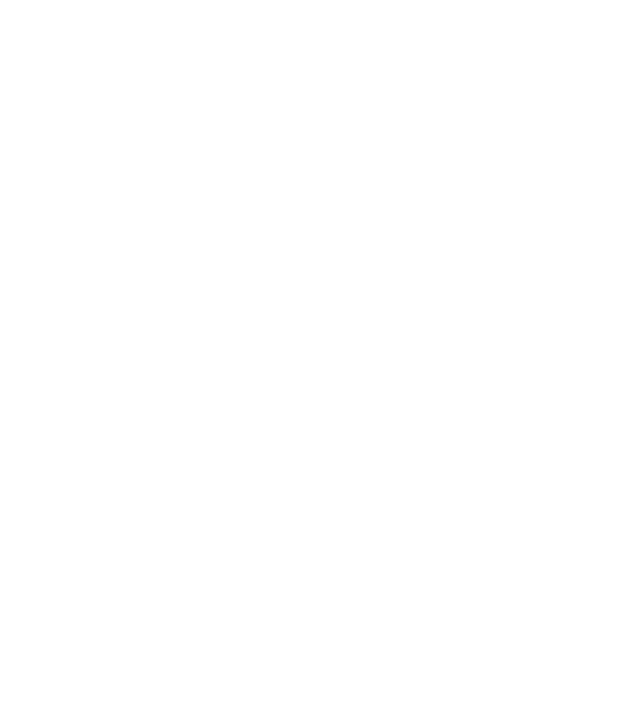
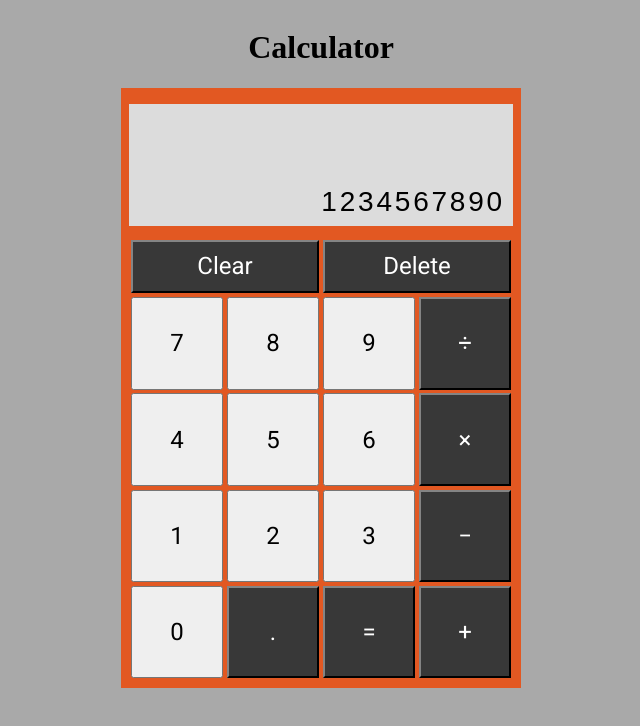
Before and after one commit to kevinhisel/calculator, a plain HTML site: page index.html in a window 1280 px wide. Shown: the whole page, without its empty margins (319-959 px from the left). Drawn offline with Linux system fonts and the light colour scheme; a web font is replaced by a local one.

Commit message:
Create basic HTML calculator without functionality

```diff
--- a/index.html
+++ b/index.html
@@ -1,12 +1,34 @@
 <!DOCTYPE html>
 <html lang="en">
 <head>
-    <title>Calculator</title>
-    <meta charset="UTF-8">
-    <link rel="stylesheet" href="style.css">
-    <script src="script.js" defer></script>
+  <title>Calculator</title>
+  <meta charset="UTF-8">
+  <link rel="stylesheet" href="style.css">
+  <script src="script.js" defer></script>
 </head>
 <body>
-
+  <h1>Calculator</h1>
+  <div id="calculator">
+    <div id="display"><p>1234567890</p></div>
+    <div class="row top">
+      <button type="button" class="clear">Clear</button><button type="button" class="delete">Delete</button>
+    </div>
+    <div class="row">
+      <button type="button">7</button><button type="button">8</button>
+      <button type="button">9</button><button class="invert" type="button">&divide;</button>
+    </div>
+    <div class="row">
+      <button type="button">4</button><button type="button">5</button>
+      <button type="button">6</button><button type="button" class="invert">&times;</button>
+    </div>
+    <div class="row">
+      <button type="button">1</button><button type="button">2</button>
+      <button type="button">3</button><button type="button" class="invert">&minus;</button>
+    </div>
+    <div class="row">
+      <button type="button">0</button><button type="button" class="invert">.</button>
+      <button type="button" class="invert">&equals;</button><button type="button" class="invert">&plus;</button>
+    </div>
+  </div>
 </body>
 </html>
--- a/style.css
+++ b/style.css
@@ -0,0 +1,87 @@
+@import url('https://fonts.googleapis.com/css2?family=Roboto&family=Zen+Dots&display=swap');
+
+* {
+  box-sizing: border-box;
+}
+
+body, #calculator, #display, .row {
+  display: flex;
+}
+
+body, #calculator {
+  flex-direction: column;
+}
+
+body {
+  background-color: #A9A9A9;
+  align-items: center;
+}
+
+#calculator {
+  background-color: #E25822;
+  height: 75vh;
+  width: 50vh;
+  padding: .5em;
+}
+
+
+.row, .row > button {
+  flex: 1;
+}
+
+.top {
+  flex: .6;
+}
+
+#display {
+  background-color: #DCDCDC;
+  flex: 1.1;
+  justify-content: flex-end;
+  align-items: flex-end;
+  margin: .5em 0 .75em;
+  padding: .5em;
+}
+
+#display p {
+  font: 1.75em 'Zen Dots', sans-serif;
+  letter-spacing: .1em;
+  margin: 0;
+}
+
+button {
+  font: 1.5em 'Roboto', sans-serif;
+  margin: .08em;
+}
+
+button.invert {
+  border-color: #303030;
+  background-color: #383838;
+  color: white;
+}
+
+button.invert:hover {
+  border-color: #282828;
+  background-color: #303030;
+}
+
+button.clear {
+  border-color: #303030;
+  background-color: #383838;
+  color: white;
+}
+
+button.clear:hover {
+  border-color: #282828;
+  background-color: #303030;
+}
+
+button.delete {
+  border-color: #303030;
+  background-color: #383838;
+  color: white;
+}
+
+button.delete:hover {
+  border-color: #282828;
+  background-color: #303030;
+}
```
Also changed, not shown: script.js (indentation only).
